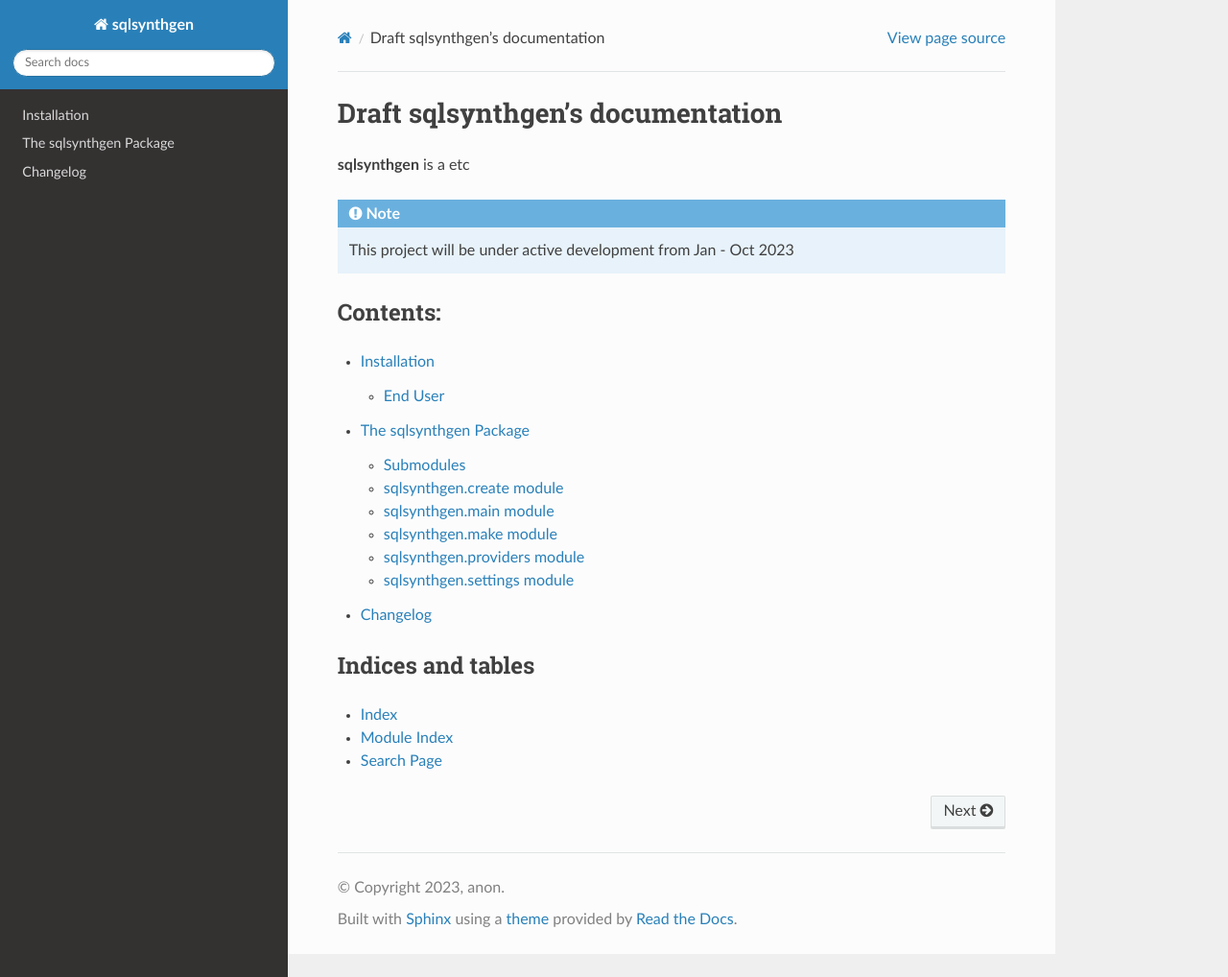
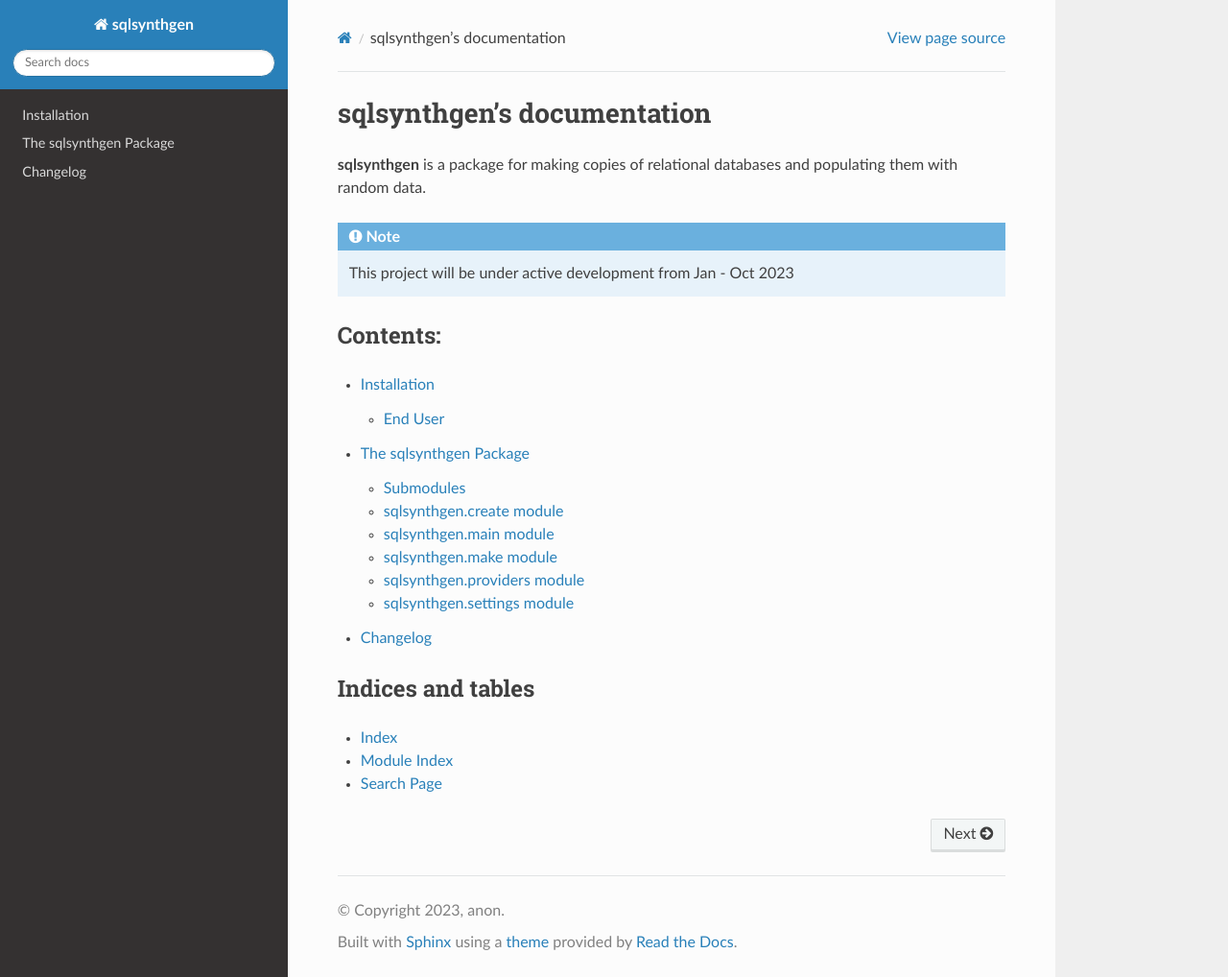
Before and after one commit to alan-turing-institute/sqlsynthgen, a Sphinx documentation site: the page built from docs/source/index.rst, in a window 1280 px wide and 1018 px high. Shown: the whole window at 96% size. Built offline with Sphinx 7.4.7 and the Read the Docs theme 2.0.0, drawn with Linux system fonts in a browser that asks for light colours.

Commit message:
Remove draft and add one-liner package summary

```diff
--- a/docs/source/index.rst
+++ b/docs/source/index.rst
@@ -3,10 +3,10 @@
    You can adapt this file completely to your liking, but it should at least
    contain the root `toctree` directive.
 
-Draft sqlsynthgen's documentation
+sqlsynthgen's documentation
 =======================================
 
-**sqlsynthgen** is a etc
+**sqlsynthgen** is a package for making copies of relational databases and populating them with random data.
 
 .. note::
 
```
